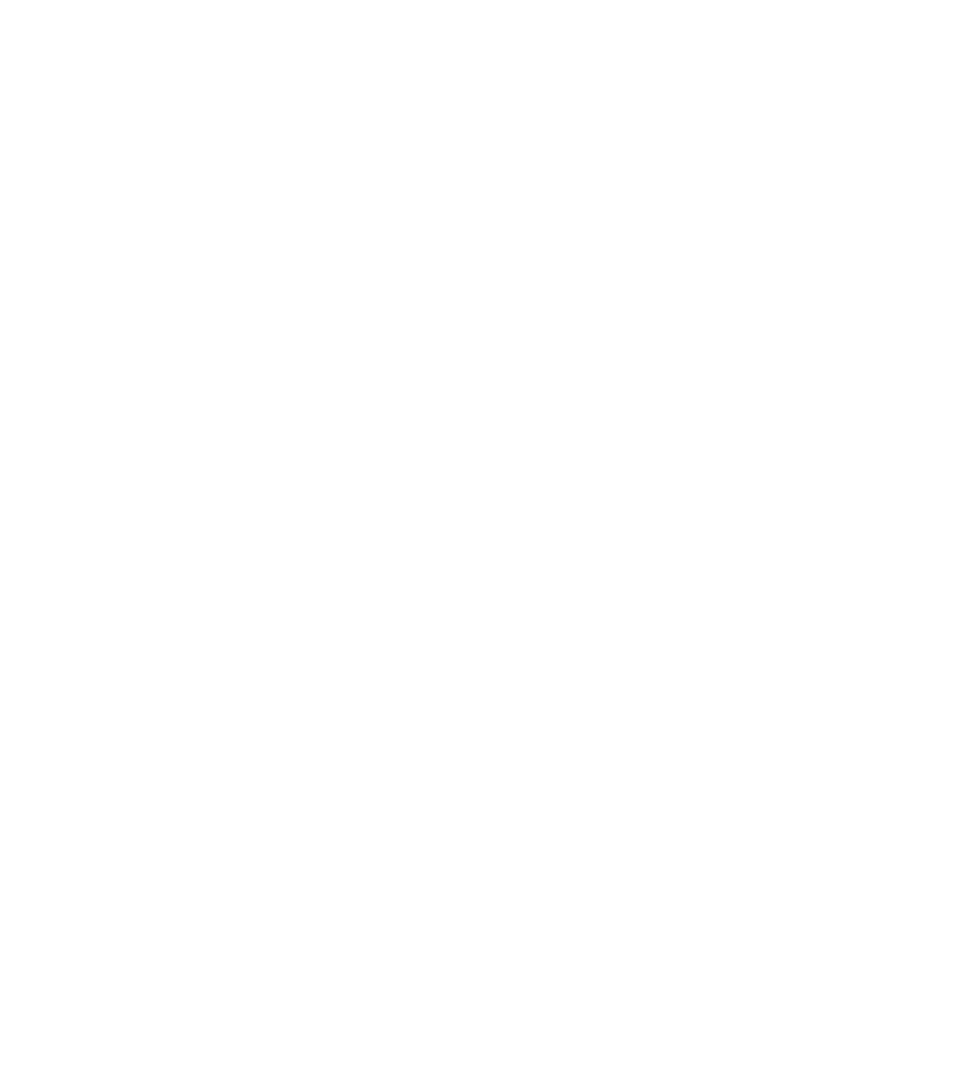
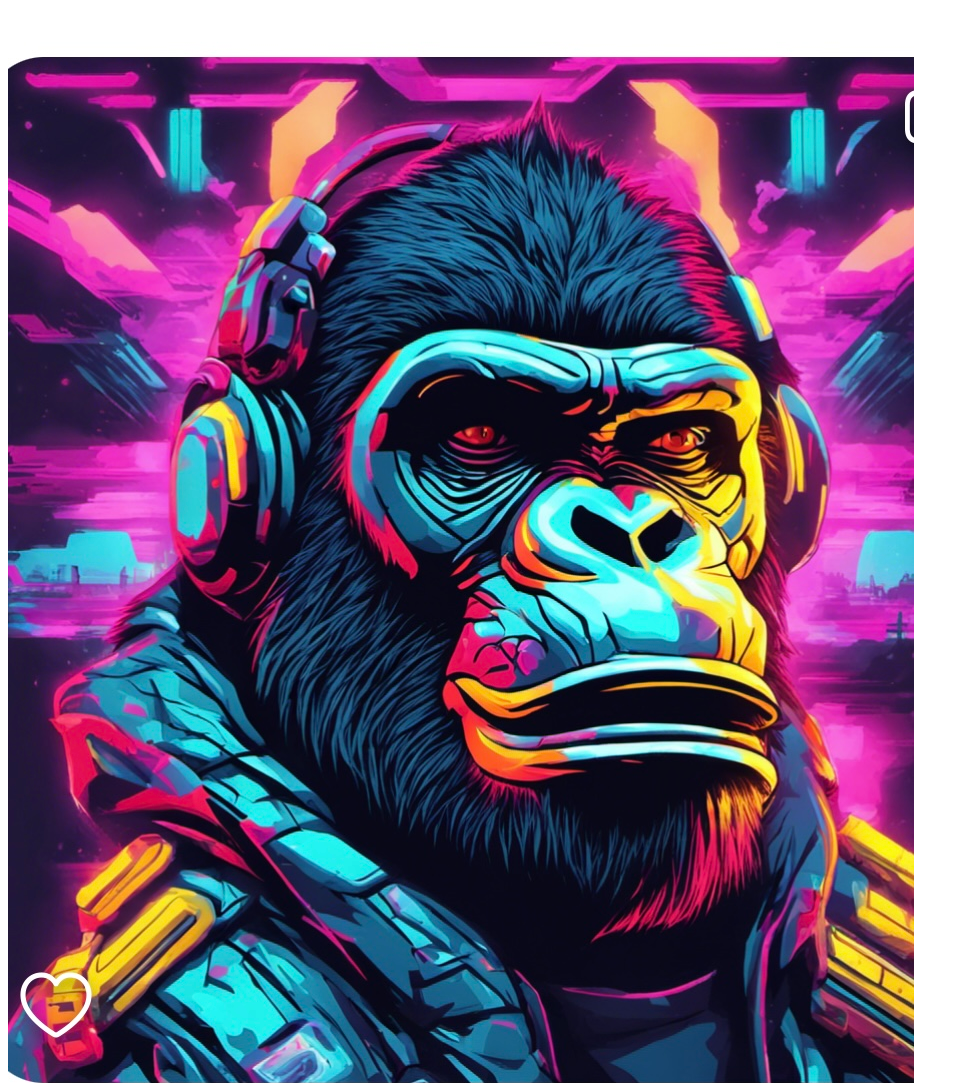
Before and after one commit to appdev-projects/hello-world, a plain HTML site: page index.html in a window 1280 px wide. Shown: the top 1083 px of the page, without its empty margins (0-969 px from the left). Before the commit the page ends 800 px from the top, so only its background shows below. Drawn offline with Linux system fonts and the light colour scheme.

Commit message:
added indez and Image

```diff
--- a/index.html
+++ b/index.html
@@ -1,11 +1,15 @@
 <!DOCTYPE html>
 <head>
-  <title>
+  <title>Alj</title>
 <br>
 <meta charset="utf-8"/>
 <meta>
+
+<head>
+
+</head>
 <body>
-  <img src="" alt="">
+  <img src="/Thumbnails/IMG_0701.jpeg" alt="ALArtwork">
 </body>
   </title>
 </head>
```
Also changed, not shown: Thumbnails/IMG_0701.jpeg (added).
